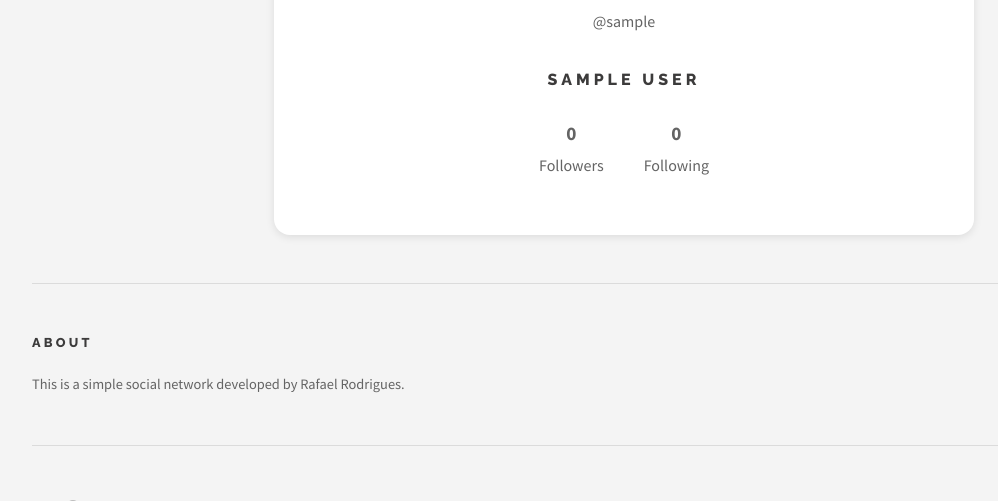
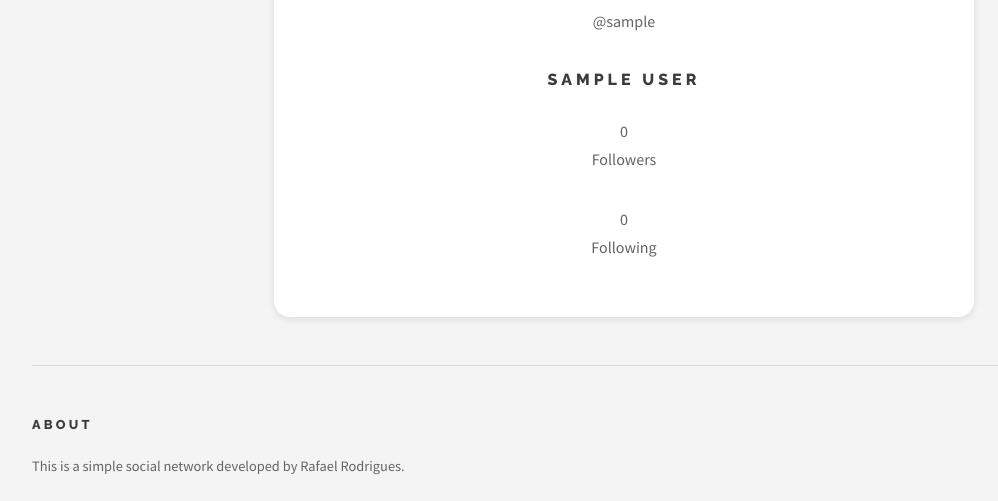
Before and after one commit to rafaelrodrigues-dev/social-network, a Django app: a page that uses app/profiles/templates/profiles/profile_detail.html in a window 1280 px wide. Shown: the part 635-1136 px from the top of the page, without its empty margins (16-1014 px from the left). Run offline with Django 5.2, Linux system fonts and the light colour scheme; the visitor is signed in with stand-in values (Sample User, id 1); data comes from the database, SQL or seed files in the repository; data that the repository does not hold is empty.

Commit message:
update comments in publication detail page

```diff
--- a/app/base_static/global/css/additional.css
+++ b/app/base_static/global/css/additional.css
@@ -34,18 +34,12 @@ ul.errolist li:last-child{
     box-shadow: 0 2px 6px rgba(0,0,0,0.1);
 }
 
-.stats {
-    display: flex;
-    justify-content: center;
-    gap: 40px;
+.comment {
+    background-color: #fff;
+    padding: 0.5rem;
+    margin: 1rem;
 }
 
-.stats div {
-    text-align: center;
+.comment header {
+    border-bottom: 5px black;
 }
-
-.number {
-    font-weight: 700;
-    font-size: 1.2rem;
-    display: block;
-}
--- a/app/profiles/templates/profiles/create_publication.html
+++ b/app/profiles/templates/profiles/create_publication.html
@@ -3,7 +3,7 @@
 {% block content %}
 <div id="main">
     {% include "global/partials/messages.html" %}
-    <div class="form-card">
+    <div>
         <h2>{% translate "Create Publication" %}</h2>
         <form action="{% url "profiles:new_publication_create" request.user.username %}" method="POST" enctype="multipart/form-data">
             {% csrf_token %}
--- a/app/profiles/templates/profiles/profile_detail.html
+++ b/app/profiles/templates/profiles/profile_detail.html
@@ -17,11 +17,11 @@
         </div>
         <div class="stats">
             <div>
-                <span class="number">{{ profile.followers.count }}</span>
+                <span>{{ profile.followers.count }}</span>
                 <p>{% translate "Followers" %} </p>
             </div>
             <div>
-                <span class="number">{{ profile.follow.count }}</span>
+                <span>{{ profile.follow.count }}</span>
                 <p>{% translate "Following" %}</p>
             </div>
         </div>
```
Also changed, not shown: app/publications/templates/publications/pages/publication-detail.html (+30 -3 lines).
